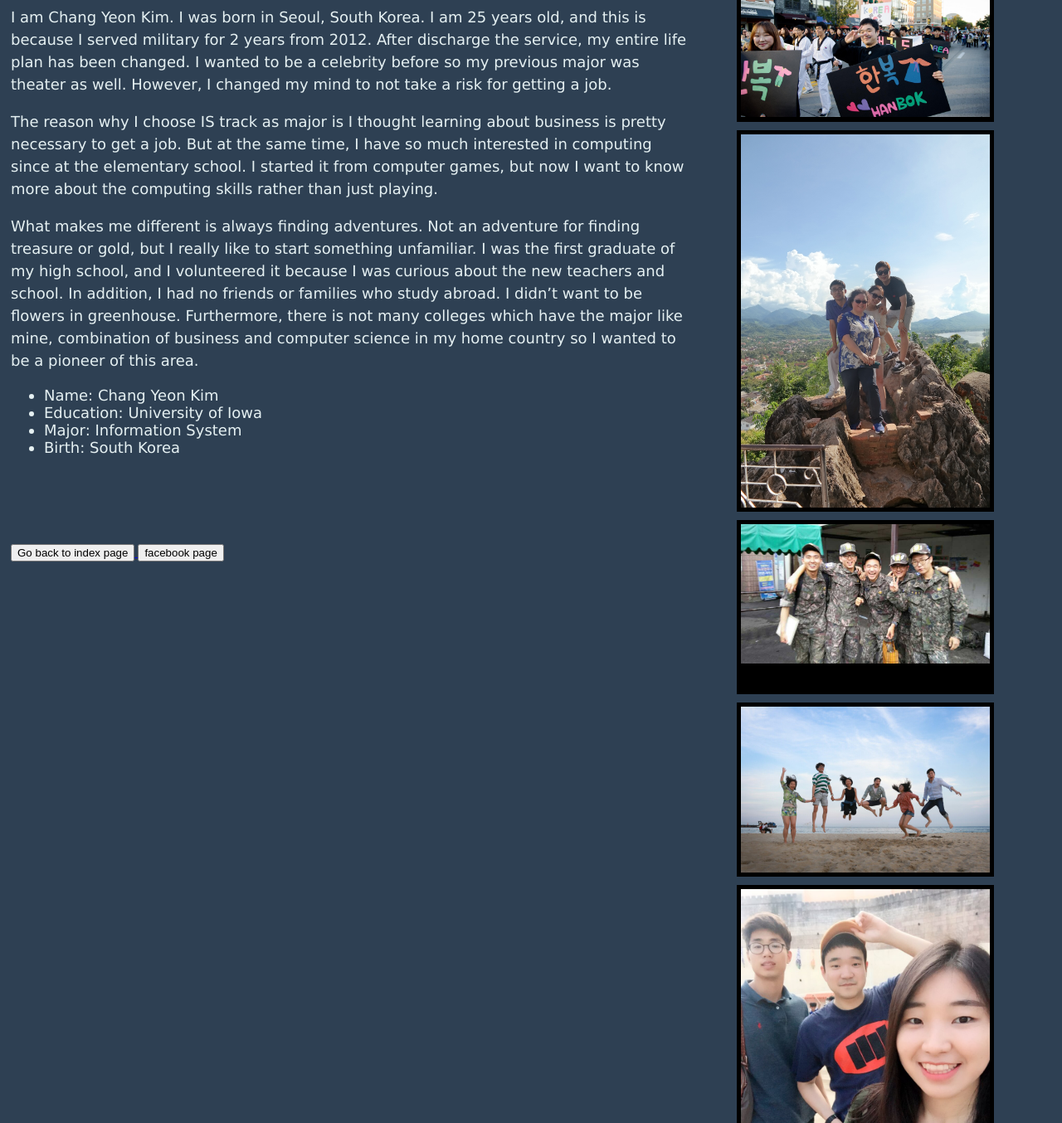
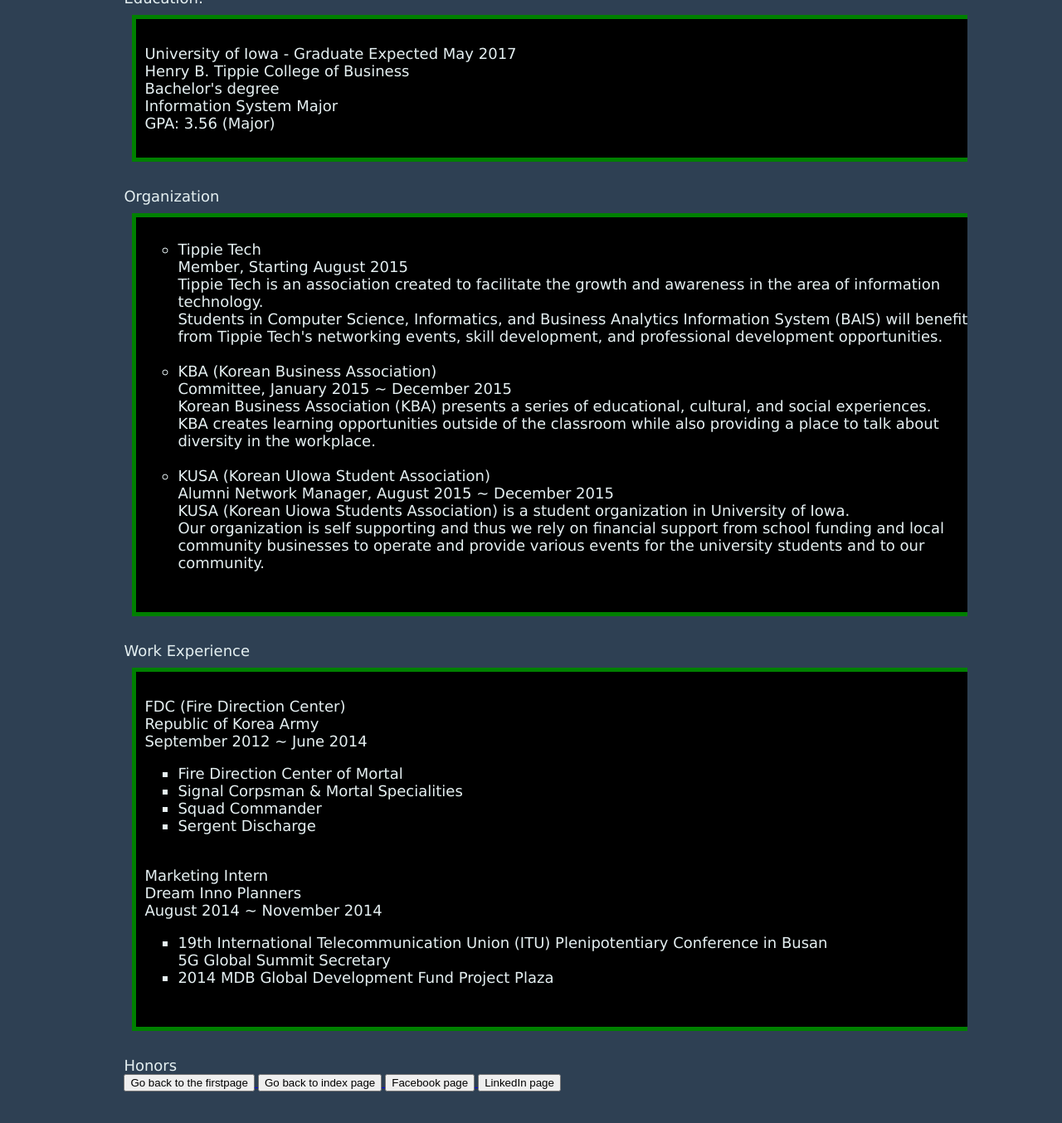
Before and after one commit to changuiowa/HW2, a plain HTML site: page resume.html in a window 1280 px wide. Shown: the part 256-1610 px from the top of the page at 83% size. After the commit the page ends 1577 px from the top, so only its background shows below. Drawn offline with Linux system fonts and the light colour scheme.

Commit message:
Almost finishing the arrange and resume page

```diff
--- a/HW2.css
+++ b/HW2.css
@@ -37,6 +37,14 @@ input[value=Go back to index page] {
     height:41px;
 }
 
+.boxmodel {
+    background-color: black;
+    width: 1000px;
+    border: 5px solid green;
+    padding: 10px;
+    margin: 10px;
+}
+
 /*frames of pictures*/
 .photo1 {
     background-color: black;
@@ -60,19 +68,48 @@ input[value=Go back to index page] {
 	margin-bottom: 10px;
 }
 
+ul.list1 {
+	list-style-type: square;
+}
+
+ul.list2 {
+	list-style-type: circle;
+}
+
 /* divide the screen */
+#veryLeft{
+	width:25%;
+	padding:5px;
+	float:left;
+	overflow:hidden;
+}
 
 
 #first{
-	width:65%;
+
+	width:40%;
 	padding:5px;
 	float:left;
 	overflow:hidden;
 }
 
 #second {
-	width:30%;
+	width:25%;
 	padding:5px;
 	float:right;
 	overflow:hidden;
 }
+
+#resumespacing1{
+	width:10%;
+	padding:5px;
+	float:left;
+	overflow:hidden;
+}
+
+#resumespacing2{
+	width:80%;
+	padding:5px;
+	float:left;
+	overflow:hidden;
+}
--- a/resume.html
+++ b/resume.html
@@ -3,7 +3,7 @@
 
 	<head>
 		<meta charset="utf-8">
-		<title>Chang's Online Resume</title>
+		<title>Who is Chang?</title>
 		<link rel="stylesheet" href = "HW2.css">
 	</head>
 
@@ -20,98 +20,114 @@
 			<b>HTML Homework 2 </b></font>
 			</h2>
 			<hr>
-
-
 			<br>
 
 <!--starts the first part in here-->
+<div id="resumespacing1">
+</div>
 
-<div id="first">
+
+<div id="resumespacing2">
 
 	<!-- text starts here -->
-	<h1>Basic information of Chang</h1>
+	<h4>Resume</h4>
 	<FONT size = "4" face = "Lucida Sans Unicode" color ="#E5F0F2">
-	<p>
-	I am Chang Yeon Kim.
-	I was born in Seoul, South Korea.
-	I am 25 years old, and this is because I served military for 2 years from 2012.
-	After discharge the service, my entire life plan has been changed.
-	I wanted to be a celebrity before so my previous major was theater as well.
-	However, I changed my mind to not take a risk for getting a job.
-	</p>
 
-	<p>
-	The reason why I choose IS track as major is I thought learning about business is pretty necessary to get a job.
-	But at the same time, I have so much interested in computing since at the elementary school.
-	I started it from computer games, but now I want to know more about the computing skills rather than just playing.
-	</p>
-
-	<p>
-	 What makes me different is always finding adventures.
-	 Not an adventure for finding treasure or gold, but I really like to start something unfamiliar.
-	 I was the first graduate of my high school, and I volunteered it because I was curious about the new teachers and school.
-	 In addition, I had no friends or families who study abroad.
-	 I didn’t want to be flowers in greenhouse.
-	 Furthermore, there is not many colleges which have the major like mine, combination of business and computer science in my home country so I wanted to be a pioneer of this area.
-	</p>
-
-	<ul>
-
-	<li> Name:      Chang Yeon Kim </li>
-	<li> Education: University of Iowa </li>
-	<li> Major:     Information System </li>
-	<li> Birth:     South Korea </li>
-
-	</font>
-	</ul>
-
+	Education:
+	<div class="boxmodel">
+	<br>	University of Iowa - Graduate Expected May 2017
+	<br>	Henry B. Tippie College of Business
+	<br>	Bachelor's degree
+	<br>	Information System Major
+	<br>	GPA: 3.56 (Major)
 	<br>
 	<br>
-	<br>
-	<br>
+	</div>
 	<br>
 
-	<a href="index.html"> <input type='button' value='Go back to index page' /> </a>
-	<a href="https://www.facebook.com/changyeon.kim.33"> <input type='button' value='facebook page' /> </a>
+Organization
+<div class="boxmodel">
 
+	<ul class = "list2">
+	<li> Tippie Tech
+	<br> Member, Starting August 2015
+	<br> Tippie Tech is an association created to facilitate the growth and awareness in the area of information technology.
+	<br> Students in Computer Science, Informatics, and Business Analytics Information System (BAIS)
+	will benefit from Tippie Tech's networking events, skill development, and professional development opportunities.
+	</li>
 	<br>
+	<li> KBA (Korean Business Association)
+	<br> Committee, January 2015 ~ December 2015
+	<br> Korean Business Association (KBA) presents a series of educational, cultural, and social experiences.
+	<br> KBA creates learning opportunities outside of the classroom while also providing a place to talk about diversity in the workplace.
+
+	</li>
 	<br>
+	<li> KUSA (Korean UIowa Student Association)
+	<br> Alumni Network Manager, August 2015 ~ December 2015
+	<br> KUSA (Korean Uiowa Students Association) is a student organization in University of Iowa.
+	<br> Our organization is self supporting and thus we rely on financial support from school funding
+		and local community businesses to operate and provide various events for the university students and to our community.
+	</li>
+
+
+	</ul>
 	<br>
 
 </div>
 
 
-<div id="second">
+	<br>
+	Work Experience
+	<div class="boxmodel">
+	<br>
+	FDC (Fire Direction Center)
+	<br>
+	Republic of Korea Army
+	<br>
+	September 2012 ~ June 2014
+	<ul class = "list1">
+	<li> Fire Direction Center of Mortal </li>
+	<li> Signal Corpsman & Mortal Specialities </li>
+	<li> Squad Commander</li>
+	<li> Sergent Discharge</li>
+	</ul>
+	<br>
+	Marketing Intern
+	<br>
+	Dream Inno Planners
+	<br>
+	August 2014 ~ November 2014
+	<ul class = "list1">
+	<li> 19th International Telecommunication Union (ITU) Plenipotentiary Conference in Busan
+		<br> 5G Global Summit Secretary</li>
+	<li> 2014 MDB Global Development Fund Project Plaza </li>
 
-	<div class = "photo1">
-	<img src ="Chang_pic1.jpg" alt="Chang Yeon Kim pic 1" title = "Chang Yeon Kim pic 1" width="300"/>
+	</ul>
+	<br>
 	</div>
 
-	<div class = "photo2">
-	<img src ="Chang_pic2.jpg" alt="Chang Yeon Kim pic 2" title = "Chang Yeon Kim pic 2" width="300"/>
-	</div>
-
-	<div class = "photo1">
-	<img src ="Chang_pic3.jpg" alt="Chang Yeon Kim pic 3" title = "Chang Yeon Kim pic 3" width="300"/>
-	</div>
-
-	<div class = "photo1">
-	<img src ="Chang_pic4.jpeg" alt="Chang Yeon Kim pic 4" title = "Chang Yeon Kim pic 5" width="300"/>
-	</div>
-
-	<div class = "photo2">
-	<img src ="Chang_pic5.jpg" alt="Chang Yeon Kim pic 5" title = "Chang Yeon Kim pic 5" width="300"/>
-	</div>
-
-</div>
+	<br>
+	Honors
 
 
 
 
 
 
-		</div><!--close the bodylayout div -->
 
+	</font>
+
+
+
+	<br>
+	<a href="./"> <input type='button' value='Go back to the firstpage' /> </a>
+	<a href="index.html"> <input type='button' value='Go back to index page' /> </a>
+	<a href="https://www.facebook.com/changyeon.kim.33" target="_blank"> <input type='button' value='Facebook page'  /> </a>
+	<a href="https://www.linkedin.com/in/chang-yeon-kim-08028b124?trk=nav_responsive_tab_profile_pic" target="_blank"> <input type='button' value='LinkedIn page'  /> </a>
+	<br>
+
+</div>
 
 	</body>
 
```
Also changed, not shown: index.html (+98 -22 lines).
